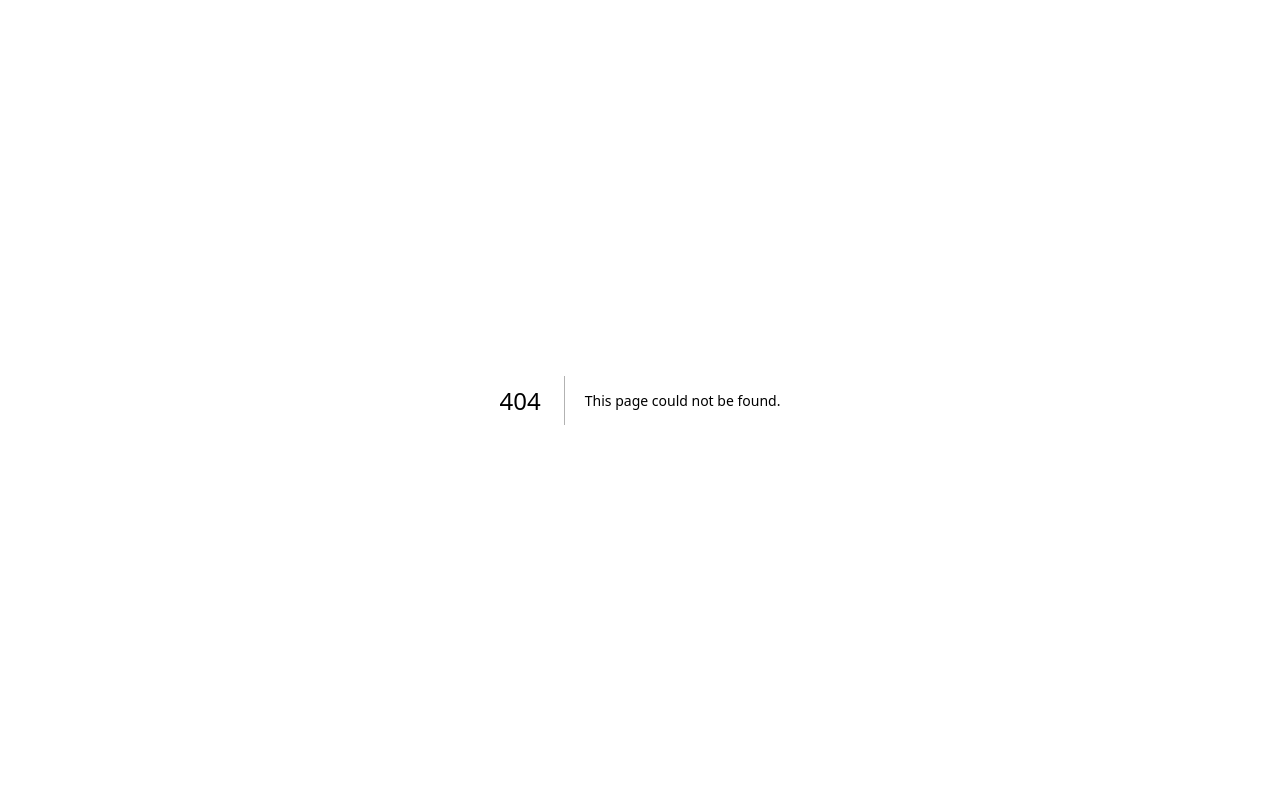
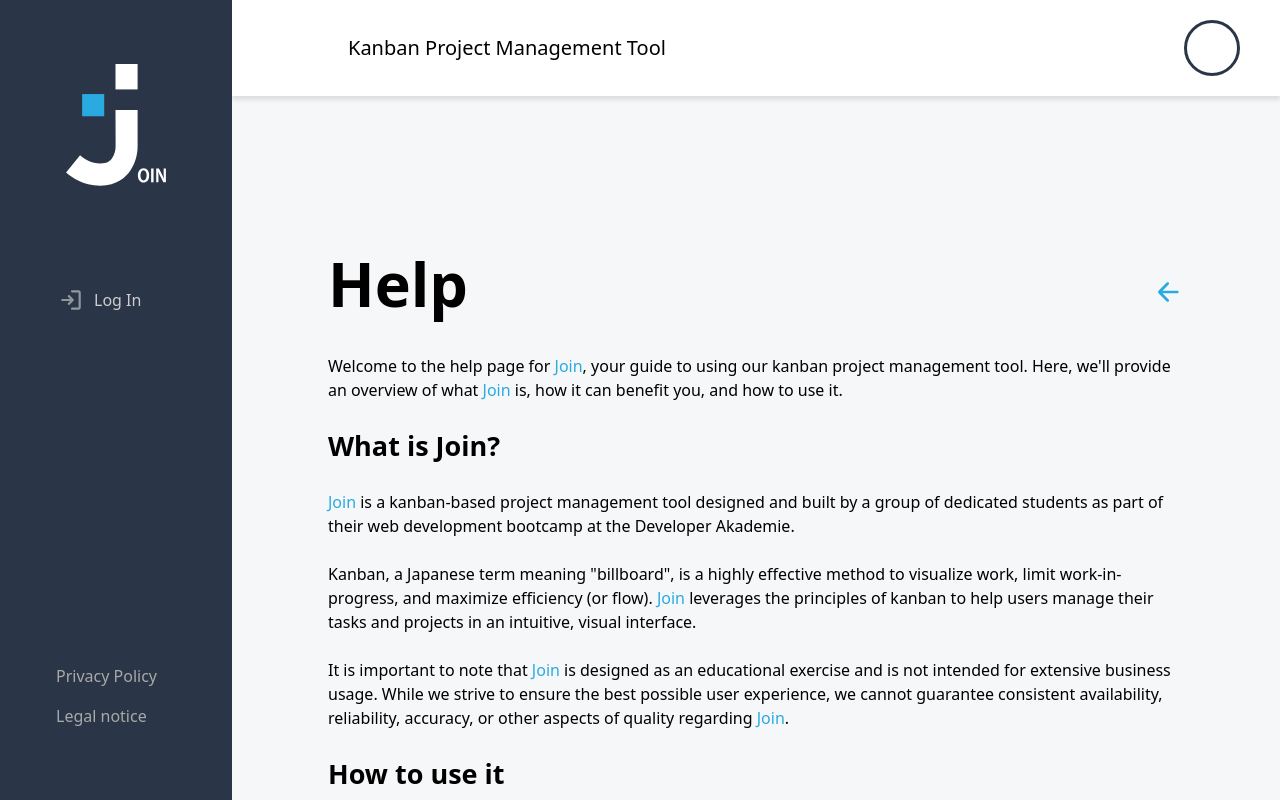
Before and after one commit to VitalijSch/next-join-frontend, a Next.js app: page /help in a window 1280 px wide. Before the commit this address had no page. Built offline with nearby package versions, Linux system fonts and the light colour scheme.

Commit message:
implement help ui

```diff
--- /dev/null
+++ b/src/app/(home)/help/page.tsx
@@ -0,0 +1,133 @@
+import ArrowBackButton from "@/shared/components/buttons/ArrowBackButton";
+
+export default function HelpPage() {
+  return (
+    <div className="py-[110px] px-[96px] overflow-auto">
+      <ArrowBackButton className="sticky top-[70px] left-[1000px] w-fit" />
+      <h1 className="text-[61px] font-[700]">Help</h1>
+      <br />
+      <span>
+        Welcome to the help page for{" "}
+        <span className="text-[#29ABE2]">Join</span>, your guide to using our
+        kanban project management tool. Here, we&apos;ll provide an overview of
+        what <span className="text-[#29ABE2]">Join</span> is, how it can benefit
+        you, and how to use it.
+      </span>
+      <br />
+      <br />
+      <h2 className="text-[27px] font-[700]">What is Join?</h2>
+      <br />
+      <span>
+        <span className="text-[#29ABE2]">Join</span> is a kanban-based project
+        management tool designed and built by a group of dedicated students as
+        part of their web development bootcamp at the Developer Akademie.
+      </span>
+      <br />
+      <br />
+      <span>
+        Kanban, a Japanese term meaning &quot;billboard&quot;, is a highly
+        effective method to visualize work, limit work-in-progress, and maximize
+        efficiency (or flow). <span className="text-[#29ABE2]">Join</span>{" "}
+        leverages the principles of kanban to help users manage their tasks and
+        projects in an intuitive, visual interface.
+      </span>
+      <br />
+      <br />
+      <span>
+        It is important to note that{" "}
+        <span className="text-[#29ABE2]">Join</span> is designed as an
+        educational exercise and is not intended for extensive business usage.
+        While we strive to ensure the best possible user experience, we cannot
+        guarantee consistent availability, reliability, accuracy, or other
+        aspects of quality regarding{" "}
+        <span className="text-[#29ABE2]">Join</span>.
+      </span>
+      <br />
+      <br />
+      <h2 className="text-[27px] font-[700]">How to use it</h2>
+      <br />
+      <p>
+        Here is a step-by-step guide on how to use{" "}
+        <span className="text-[#29ABE2]">Join</span>:
+      </p>
+      <br />
+      <div>
+        <h2 className="text-[27px] font-[700]">1.</h2>
+        <div>
+          <h2 className="text-[27px] font-[700]">Exploring the Board</h2>
+          <span>
+            When you log in to <span className="text-[#29ABE2]">Join</span>,
+            you&apos;ll find a default board. This board represents your project
+            and contains four default lists: &quot;To Do&quot;, &quot;In
+            Progress&quot;, &quot;Await feedback&quot;, and &quot;Done&quot;.
+          </span>
+        </div>
+      </div>
+      <div>
+        <h2 className="text-[27px] font-[700]">2.</h2>
+        <div>
+          <h2 className="text-[27px] font-[700]">Creating Contacts</h2>
+          <span>
+            In <span className="text-[#29ABE2]">Join</span>, you can add
+            contacts to collaborate on your projects. Go to the
+            &quot;Contacts&quot; section, click on &quot;New contact&quot;, and
+            fill in the required information. Once added, these contacts can be
+            assigned tasks and they can interact with the tasks on the board.
+          </span>
+        </div>
+      </div>
+      <div>
+        <h2 className="text-[27px] font-[700]">3.</h2>
+        <div>
+          <h2 className="text-[27px] font-[700]">Adding Cards</h2>
+          <span>
+            Now that you&apos;ve added your contacts, you can start adding
+            cards. Cards represent individual tasks. Click the &quot;+&quot;
+            button under the appropriate list to create a new card. Fill in the
+            task details in the card, like task name, description, due date,
+            assignees, etc.
+          </span>
+        </div>
+      </div>
+      <div>
+        <h2 className="text-[27px] font-[700]">4.</h2>
+        <div>
+          <h2 className="text-[27px] font-[700]">Moving Cards</h2>
+          <span>
+            {" "}
+            As the task moves from one stage to another, you can reflect that on
+            the board by dragging and dropping the card from one list to
+            another.
+          </span>
+        </div>
+      </div>
+      <div>
+        <h2 className="text-[27px] font-[700]">5.</h2>
+        <div>
+          <h2 className="text-[27px] font-[700]">Deleting Cards</h2>
+          <span>
+            Once a task is completed, you can either move it to the
+            &quot;Done&quot; list or delete it. Deleting a card will permanently
+            remove it from the board. Please exercise caution when deleting
+            cards, as this action is irreversible.
+          </span>
+        </div>
+      </div>
+      <p>
+        Remember that using <span className="text-[#29ABE2]">Join</span>{" "}
+        effectively requires consistent updates from you and your team to ensure
+        the board reflects the current state of your project.
+      </p>
+      <br />
+      <br />
+      <p>
+        Have more questions about <span className="text-[#29ABE2]">Join</span>?
+        Feel free to contact us at [Your Contact Email]. We&apos;re here to help
+        you!
+      </p>
+      <br />
+      <br />
+      <h2 className="text-[27px] font-[700]">Enjoy using Join!</h2>
+    </div>
+  );
+}
--- a/src/features/home/components/HeaderHome.tsx
+++ b/src/features/home/components/HeaderHome.tsx
@@ -15,6 +15,8 @@ export default function HeaderHome() {
 
   const user = useUserStore((state) => state.user);
 
+  const isHelpPage = pathname.includes("/help");
+
   const isRestrictedPage =
     pathname.includes("/privacy-policy") || pathname.includes("/legal-notice");
 
@@ -29,9 +31,11 @@ export default function HeaderHome() {
       <p className="text-[20px]">Kanban Project Management Tool</p>
       {!isRestrictedPage && (
         <div className="flex items-center gap-[16px]">
-          <Link href="/help">
-            <HelpIcon />
-          </Link>
+          {!isHelpPage && (
+            <Link href="/help">
+              <HelpIcon />
+            </Link>
+          )}
           <div
             onClick={() => setOpenUserMenu(true)}
             className={`${
```
